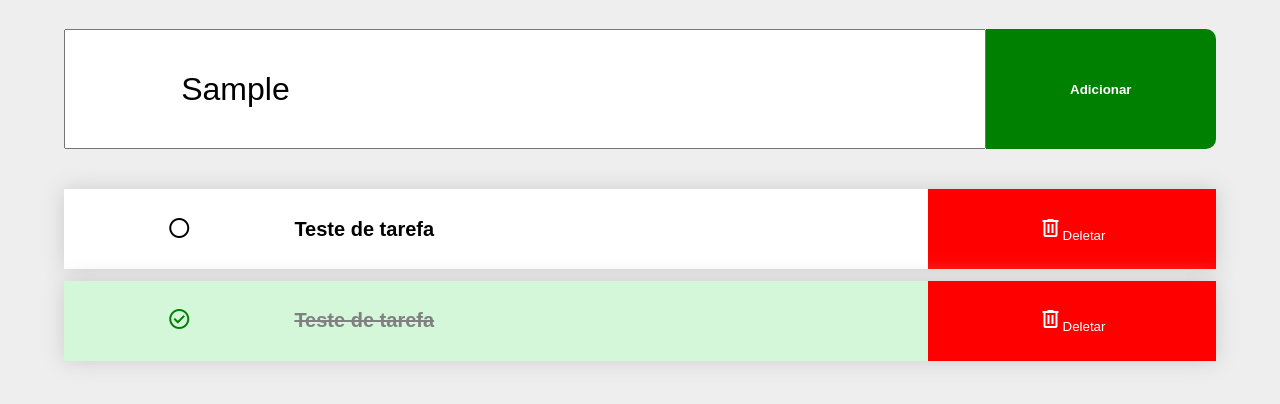
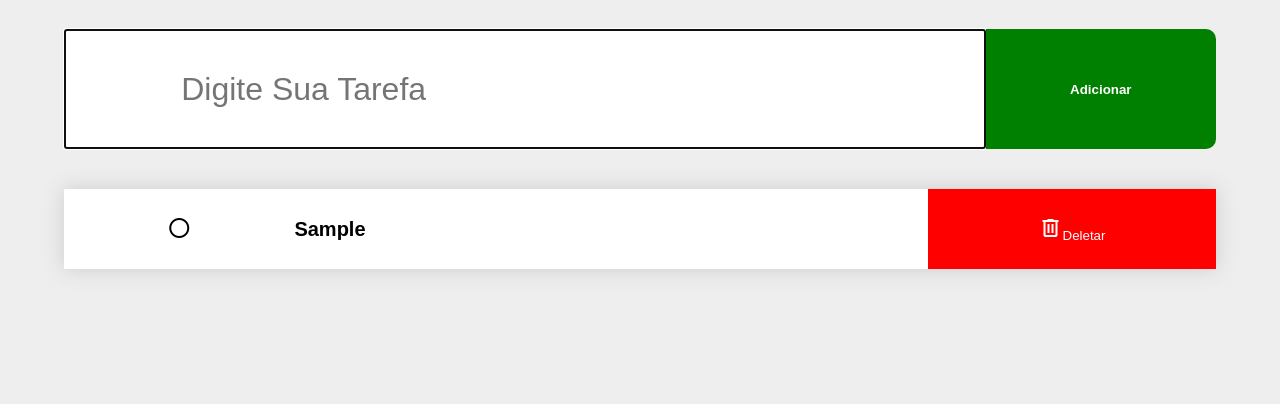
Before and after one commit to Matheus-Valenca/LISTA-DE-TAREFAS, a plain HTML site: page index.html in a window 1280 px wide. Both pictures are taken after typing "Sample" into the empty fields and a click on the button "Adicionar". Shown: the part 90-494 px from the top of the page. Drawn offline with nearby package versions, Linux system fonts and the light colour scheme.

Commit message:
final commit

```diff
--- a/css/estilo.css
+++ b/css/estilo.css
@@ -58,6 +58,7 @@ main {
     width: 100%;
     box-shadow: 0 0 20px #ccc;
     margin-bottom: 1%;
+    cursor: pointer;
 }
 
 .item.clicado {
--- a/index.html
+++ b/index.html
@@ -13,43 +13,11 @@
 
     <header>
         <input id="inputTarefa" type="text" placeholder="Digite Sua Tarefa">
-        <button class="add">Adicionar</button>
+        <button onclick="addTarefa()" id="btn-add" class="add">Adicionar</button>
     </header>
 
     <main id="areaLista">
-        <div class="item">
-            <div class="item-icone">
-                <span class="material-symbols-outlined">
-                    circle
-                </span>
-            </div>
-            <div class="item-nome">
-                Teste de tarefa
-            </div>
-            <div class="item-botao">
-                <button class="delete" >
-                    <span class="material-symbols-outlined">
-                        delete
-                    </span>Deletar</button>
-            </div>
-        </div>
 
-        <div class="item clicado">
-            <div class="item-icone">
-                <span class="material-symbols-outlined">
-                    check_circle
-                    </span>
-            </div>
-            <div class="item-nome">
-                Teste de tarefa
-            </div>
-            <div class="item-botao">
-                <button class="delete" >
-                    <span class="material-symbols-outlined">
-                        delete
-                    </span>Deletar</button>
-            </div>
-        </div>
     </main>
 
     <script src="js/controle.js"></script>
--- a/js/controle.js
+++ b/js/controle.js
@@ -0,0 +1,59 @@
+let contador = 0;
+let input = document.getElementById("inputTarefa");
+let btnAdd = document.getElementById("btn-add");
+let main = document.getElementById("areaLista");
+
+function addTarefa() {
+  //PEGAR O VALOR DIGITADO NO INPUT
+  let valorInput = input.value;
+
+  //SE NÃO FOR VAZIO, NEM NULO, NEM INDEFINIDO
+  if (valorInput !== "" && valorInput !== null && valorInput !== undefined) {
+    ++contador;
+
+    let novoItem = `<div id="${contador}" class="item">
+        <div onclick="marcarTarefa(${contador})" class="item-icone">
+            <span id="icone_${contador}" class="material-symbols-outlined">circle</span>
+        </div>
+        <div onclick="marcarTarefa(${contador})" class="item-nome">
+            ${valorInput}
+        </div>
+        <div class="item-botao">
+            <button onclick="deletar(${contador})" class="delete"><span class="material-symbols-outlined">delete</span>Deletar</button>
+        </div>
+    </div>`;
+
+    //ADICIONAR NOVO ITEM NO MAIN
+    main.innerHTML += novoItem;
+
+    //ZERAR OS CAMPOS
+    input.value = "";
+    input.focus();
+  }
+}
+
+function deletar(id) {
+  var tarefa = document.getElementById(id);
+  tarefa.remove();
+}
+
+function marcarTarefa(id){
+    var item = document.getElementById(id);
+    var classe = item.getAttribute('class');
+
+    if(classe == "item"){
+        item.classList.add('clicado');
+        item.parentNode.appendChild(item);
+
+    }else {
+        item.classList.remove('clicado');
+    }
+}
+
+input.addEventListener("keyup", function (event) {
+    //SE TECLOU ENTER (13)
+    if (event.keyCode === 13) {
+      event.preventDefault();
+      btnAdd.click();
+    }
+  });
```
